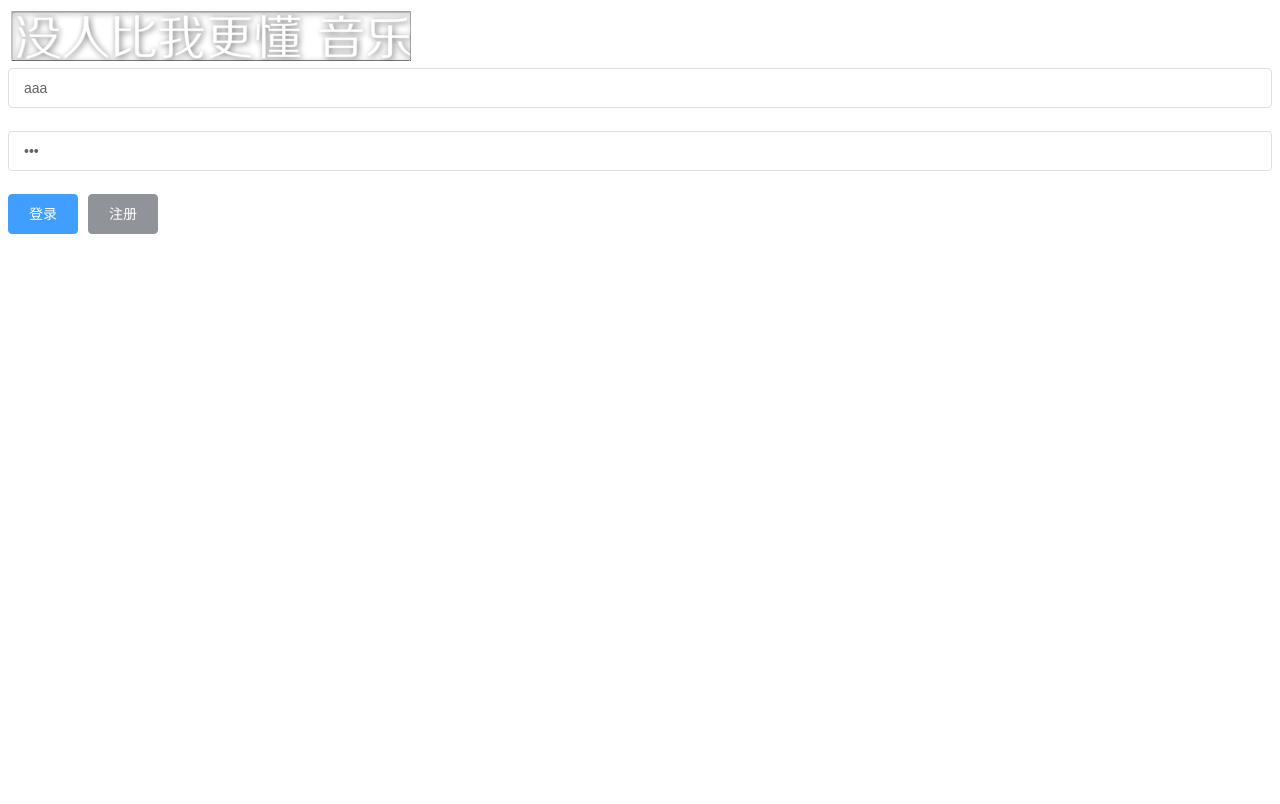
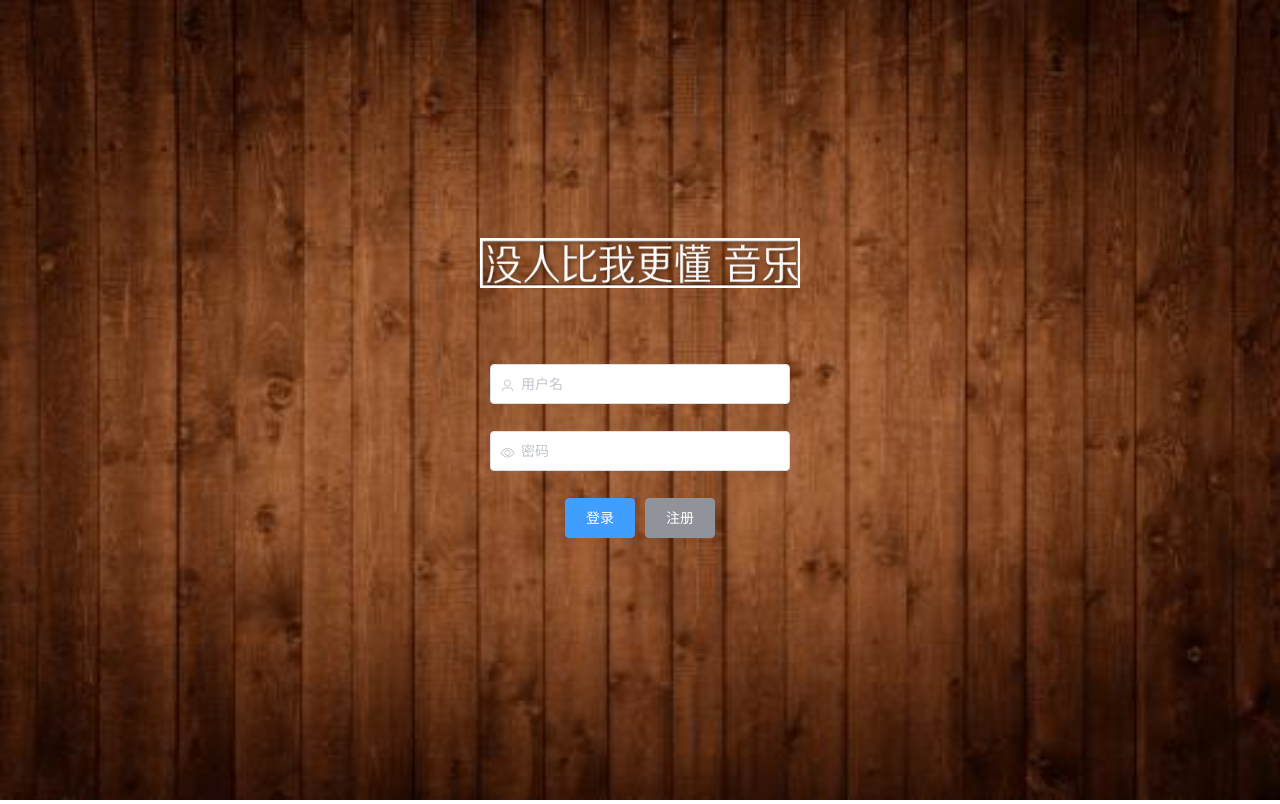
Before and after one commit to Srameo/DongWang-Music, a Vue app in the folder frontend/music_player/: page /#/login in a window 1280 px wide. Built offline with nearby package versions, Linux system fonts and the light colour scheme.

Commit message:
完善登录页面

```diff
--- /dev/null
+++ b/frontend/music_player/src/assets/css/global.css
@@ -0,0 +1,6 @@
+html, body, #app{
+  width: 100%;
+  height: 100%;
+  padding: 0 0;
+  margin: 0 0;
+}
--- a/frontend/music_player/src/components/Login.vue
+++ b/frontend/music_player/src/components/Login.vue
@@ -1,5 +1,6 @@
 <template>
 	<div class="login-container">
+		<img src="../assets/core-img/login_background.jpg" class="background-image">
 		<div class="login-box">
 			<!-- 表单logo -->
 			<div class="login-header">
@@ -7,19 +8,19 @@
 			</div>
 			<!-- 表单输入区域 -->
 			<div class="login-body">
-				<el-form ref="loginFormRef" :model="loginForm" label-width="0" class="login-form">
+				<el-form ref="loginFormRef" :model="loginForm" :rules="loginRules" label-width="0" class="login-form">
 				  <!-- 用户名 -->
-					<el-form-item>
-				    <el-input v-model="loginForm.username"></el-input>
+					<el-form-item class="input-area" prop="username">
+				    <el-input v-model="loginForm.username" prefix-icon="el-icon-user" placeholder="用户名"></el-input>
 				  </el-form-item>
 					<!-- 密码 -->
-					<el-form-item>
-				    <el-input v-model="loginForm.password" type="password"></el-input>
+					<el-form-item class="input-area" prop="password">
+				    <el-input v-model="loginForm.password" type="password" prefix-icon="el-icon-view" placeholder="密码"></el-input>
 				  </el-form-item>
 					<!-- 按钮 -->
 					<el-form-item class="btns">
-				    <el-button type="primary">登录</el-button>
-						<el-button type="info">注册</el-button>
+				    <el-button type="primary" @click="login">登录</el-button>
+						<el-button type="info" @click="redirectToRegister">注册</el-button>
 				  </el-form-item>
 				 </el-form>
 			</div>
@@ -31,14 +32,90 @@
 	export default{
 		data(){
 			return{
+				// 表单数据
 				loginForm: {
-					username: "aaa",
-					password: "aaa"
+					username: "",
+					password: ""
+				},
+				// 表单校验
+				loginRules: {
+					username: [
+						{ required: true, message: '用户名为必填项', trigger: 'blur' },
+            { min: 5, max: 20, message: '长度在 5 ~ 20 个字符', trigger: 'blur' }
+					],
+					password: [
+						{ required: true, message: '密码为必填项', trigger: 'blur' },
+            { min: 8, max: 16, message: '长度在 8 ~ 16 个字符', trigger: 'blur' }
+					]
 				}
+			}
+		},
+		methods: {
+			login(){
+				// console.log(111);
+				this.$refs.loginFormRef.validate(async valid =>{
+					// console.log(valid);
+					if(!valid) return;
+					const result = await this.$http.post("/user/login");
+				})
+			},
+			redirectToRegister(){
+				this.$route.push
 			}
 		}
 	}
 </script>
 
-<style scoped">
+<style scoped>
+	.login-container{
+		width: 100%;
+		height: 100%;
+	}
+	.background-image{
+		width: 100%;
+		height:100%;
+	}
+	.login-box{
+		width: 50%;
+		height: 50%;
+		position: absolute;
+		top: 50%;
+		left: 50%;
+		transform: translate(-50%, -50%);
+		display: flex;
+		flex-direction: column;
+		justify-content: space-around;
+		align-items: center;
+		background-color: rgba(255,255,255, 0);
+	}
+	.login-header{
+		width: 50%;
+		height: 50px;
+	}
+	.login-header img{
+		width: 100%;
+		height: 100%;
+	}
+	.login-body{
+		width: 50%;
+		height: 200px;
+
+	}
+	.login-form{
+		width: 100%;
+		height: 100%;
+		display: flex;
+		flex-direction: column;
+		justify-content: space-around;
+	}
+	.btns{
+		display: flex;
+		justify-content: center;
+	}
+	.input-area{
+		padding: 0 10px;
+	}
+	.el-input__inner{
+		background-color: transparent;
+	}
 </style>
--- a/frontend/music_player/src/main.js
+++ b/frontend/music_player/src/main.js
@@ -2,8 +2,12 @@ import Vue from 'vue'
 import App from './App.vue'
 import router from './router'
 import './plugins/element.js'
-// import './assets/styles/global.stylus'
+import './assets/css/global.css'
+import axios from 'axios'
 Vue.config.productionTip = false
+
+Vue.prototype.$http = axios
+axios.defaults.baseURL = "http://localhost:8882"
 
 new Vue({
   router,
```
Also changed, not shown: frontend/music_player/src/assets/core-img/login_background.jpg (added).
